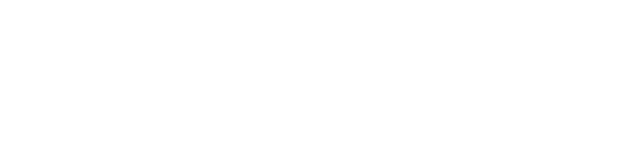
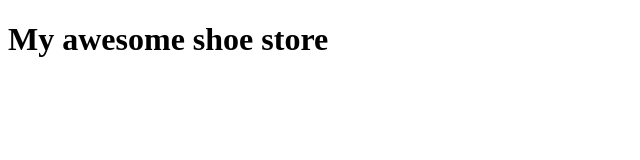
Before and after one commit to rangola25/demo-git, a plain HTML site: page index.html in a window 1280 px wide. Shown: the whole page, without its empty margins (0-640 px from the left). Drawn offline with Linux system fonts and the light colour scheme.

Commit message:
add a title

```diff
--- a/assets/css/style.css
+++ b/assets/css/style.css
@@ -0,0 +1,3 @@
+h1 {
+    color: blue;
+}
--- a/index.html
+++ b/index.html
@@ -3,9 +3,9 @@
 <head>
     <meta charset="UTF-8">
     <meta name="viewport" content="width=device-width, initial-scale=1.0">
-    <title>Document</title>
+    <title>My shoe store</title>
 </head>
 <body>
-
+    <h1>My awesome shoe store</h1>
 </body>
 </html>
```
